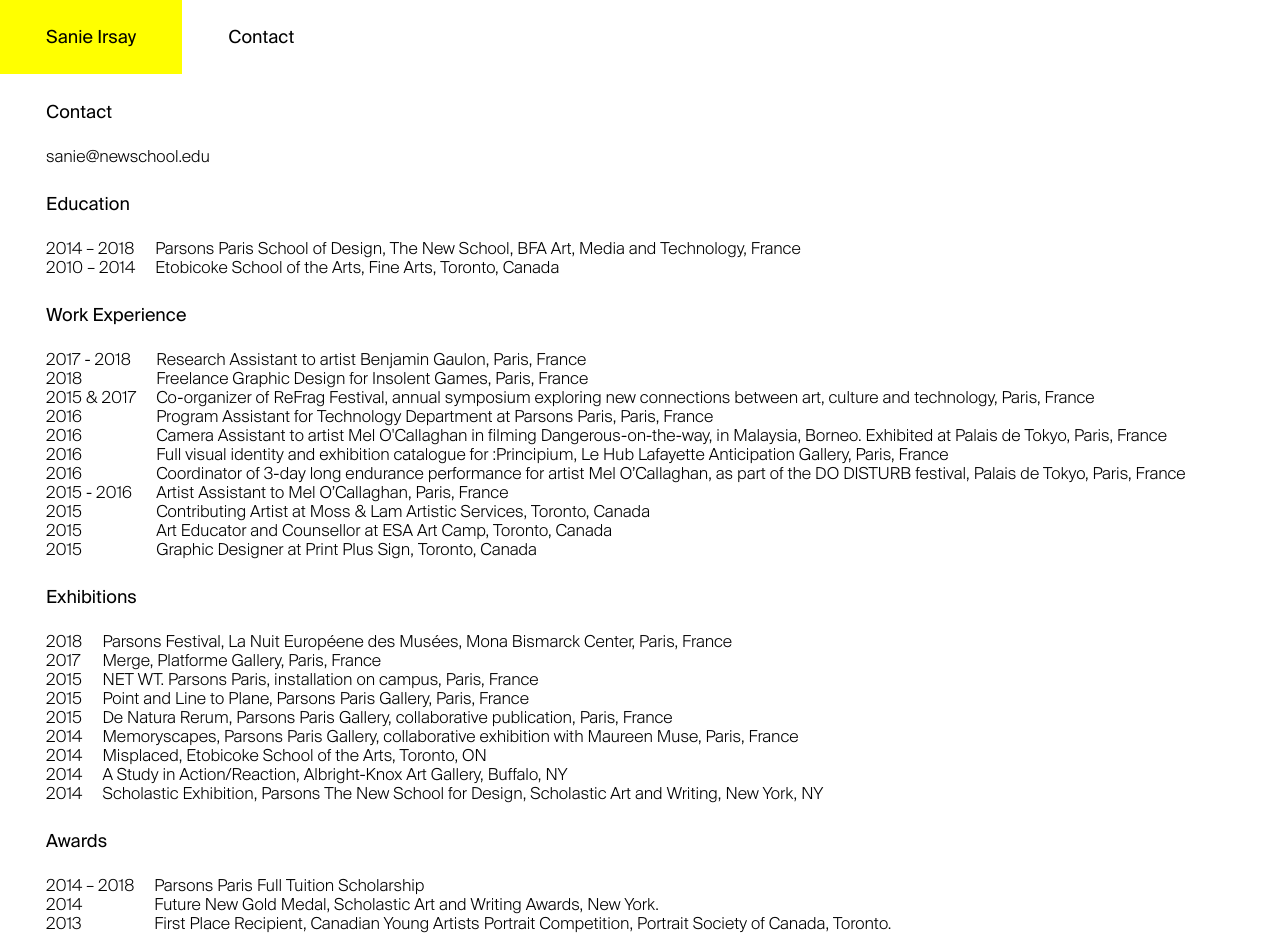
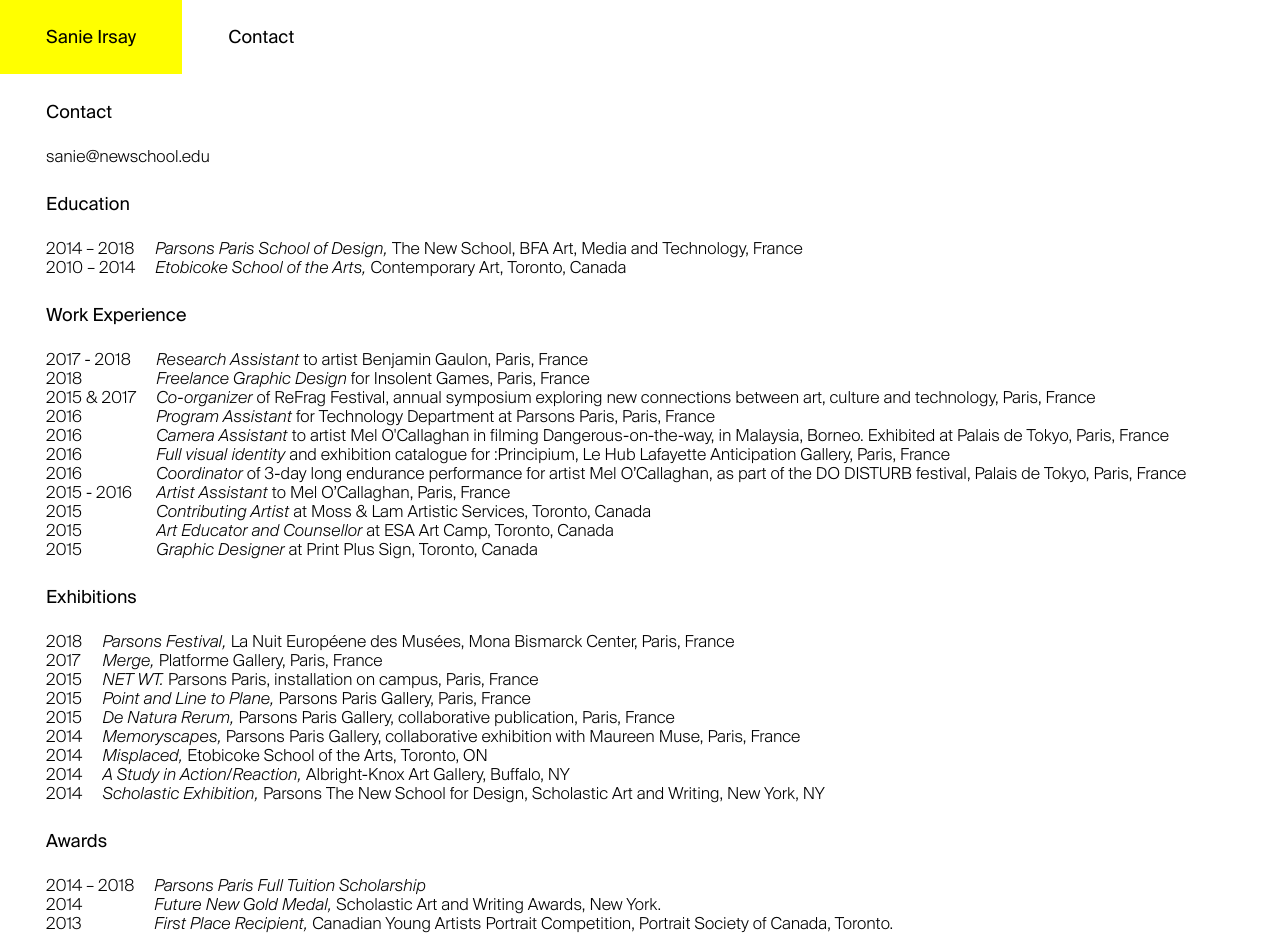
Before and after one commit to sonya-irsay/sonya-irsay.github.io, a plain HTML site: page contact.html in a window 1280 px wide. Shown: the top 937 px of the page. Drawn offline with Linux system fonts and the light colour scheme.

Commit message:
update contact to new styles

```diff
--- a/contact.html
+++ b/contact.html
@@ -16,13 +16,10 @@
   <div class="navigation">
     <a class="name" href="index.html">Sanie Irsay</a>
     <a href="contact.html">Contact</a>
-    <!-- <h6>SITE UNDER CONSTRUCTION</h6> -->
   </div>
 
 <!-- CONTACT -->
 <div class="contact">
-    <!-- <a><img src="imgs/thumbnails/natura_rerum.jpg">sanie.irsay@gmail.com</a> -->
-    <!-- <a><img src="imgs/thumbnails/field_sketchbook.jpg">sanie.irsay@gmail.com</a> -->
   <h4>Contact</h4>
   <table><td><a href="mailto:sanie@newschool.edu">sanie@newschool.edu</a></td></table><br />
   <h4>Education</h4>
@@ -30,12 +27,12 @@
     <tr>
       <td>2014 – 2018</td>
       <td>
-          Parsons Paris School of Design, The New School, BFA Art, Media and Technology, France
+        <em>Parsons Paris School of Design,</em> <a href="https://www.newschool.edu" target="_blank">The New School,</a> BFA Art, Media and Technology, France
       </td>
     </tr>
     <tr>
       <td>2010 – 2014</td>
-        <td>Etobicoke School of the Arts, Fine Arts, Toronto, Canada</td>
+      <td><a href="https://www.instagram.com/esa_contemporary_art/" target="_blank"><em>Etobicoke School of the Arts,</em></a> Contemporary Art, Toronto, Canada</td>
     </tr>
   </table><br />
 <!-- /////////////////////////////// -->
@@ -44,68 +41,68 @@
     <tr>
       <td>2017 - 2018</td>
       <td>
-          Research Assistant to artist Benjamin Gaulon, Paris, France
+        <em>Research Assistant</em> to artist <a href="http://www.recyclism.com" target="_blank">Benjamin Gaulon,</a> Paris, France
       </td>
     </tr>
     <tr>
       <td>2018</td>
       <td>
-          Freelance Graphic Design for Insolent Games, Paris, France
+        <em>Freelance Graphic Design</em> for Insolent Games, Paris, France
       </td>
     </tr>
     <tr>
       <td>2015 & 2017</td>
       <td>
-          Co-organizer of ReFrag Festival, annual symposium exploring new connections between art, culture and technology, Paris, France
+        <em>Co-organizer</em> of <a href="http://refrag.paris" target="_blank">ReFrag Festival,</a> annual symposium exploring new connections between art, culture and technology, Paris, France
       </td>
     </tr>
     <tr>
       <td>2016</td>
       <td>
-          Program Assistant for Technology Department at Parsons Paris, Paris, France
+        <em>Program Assistant</em> for Technology Department at Parsons Paris, Paris, France
       </td>
     </tr>
     <tr>
       <td>2016</td>
       <td>
-          Camera Assistant to artist Mel O'Callaghan in filming Dangerous-on-the-way, in Malaysia, Borneo. Exhibited at Palais de Tokyo, Paris, France
+        <em>Camera Assistant</em> to artist <a href="https://www.palaisdetokyo.com/en/event/mel-o-callaghan" target="_blank">Mel O'Callaghan</a> in filming Dangerous-on-the-way, in Malaysia, Borneo. Exhibited at Palais de Tokyo, Paris, France
       </td>
     </tr>
     <tr>
       <td>2016</td>
       <td>
-          Full visual identity and exhibition catalogue for :Principium, Le Hub Lafayette Anticipation Gallery, Paris, France
+        <em>Full visual identity</em> and exhibition catalogue for :Principium, Le Hub Lafayette Anticipation Gallery, Paris, France
       </td>
     </tr>
     <tr>
       <td>2016</td>
       <td>
-          Coordinator of 3-day long endurance performance for artist Mel O’Callaghan,
-as part of the DO DISTURB festival, Palais de Tokyo, Paris, France
+        <em>Coordinator</em> of 3-day long endurance performance for artist Mel O’Callaghan,
+as part of the <a href="https://www.palaisdetokyo.com/en/event/do-disturb-0" target="_blank">DO DISTURB festival,</a> Palais de Tokyo, Paris, France
       </td>
     </tr>
     <tr>
       <td>2015 - 2016</td>
       <td>
-          Artist Assistant to Mel O’Callaghan, Paris, France
+        <em>Artist Assistant</em> to <a href="http://www.melocallaghan.com/works/" target="_blank">Mel O’Callaghan,</a> Paris, France
       </td>
     </tr>
     <tr>
       <td>2015</td>
       <td>
-          Contributing Artist at Moss & Lam Artistic Services, Toronto, Canada
+        <em>Contributing Artist</em> at <a href="https://www.mossandlam.com" target="_blank">Moss & Lam Artistic Services,</a> Toronto, Canada
       </td>
     </tr>
     <tr>
       <td>2015</td>
       <td>
-          Art Educator and Counsellor at ESA Art Camp, Toronto, Canada
+        <em>Art Educator and Counsellor</em> at <a href="https://www.instagram.com/esa_contemporary_art/" target="_blank">ESA Art Camp,</a> Toronto, Canada
       </td>
     </tr>
     <tr>
       <td>2015</td>
       <td>
-          Graphic Designer at Print Plus Sign, Toronto, Canada
+        <em>Graphic Designer</em> at <a href="http://www.printplussign.ca" target="_blank">Print Plus Sign,</a> Toronto, Canada
       </td>
     </tr>
   </table><br />
@@ -115,42 +112,42 @@ as part of the DO DISTURB festival, Palais de Tokyo, Paris, France
     <tr>
       <td>2018</td>
       <td>
-          Parsons Festival, La Nuit Européene des Musées,
+        <em>Parsons Festival,</em> <a href="https://nuitdesmusees.culture.gouv.fr" target="_blank">La Nuit Européene des Musées,</a>
         Mona Bismarck Center,
         Paris, France
       </td>
     </tr>
     <tr>
       <td>2017</td>
-        <td>Merge,
-            Platforme Gallery,
+      <td><em>Merge,</em>
+          <a href="http://www.plateforme-paris.com" target="_blank">Platforme Gallery,</a>
           Paris, France
       </td>
     </tr>
     <tr>
       <td>2015</td>
-        <td>NET WT.
+      <td><em>NET WT.</em>
       Parsons Paris, installation on campus,
       Paris, France
       </td>
     </tr>
     <tr>
       <td>2015</td>
-        <td>Point and Line to Plane,
+      <td><em>Point and Line to Plane,</em>
       Parsons Paris Gallery,
       Paris, France
       </td>
     </tr>
     <tr>
       <td>2015</td>
-        <td>De Natura Rerum,
+      <td><em>De Natura Rerum,</em>
       Parsons Paris Gallery, collaborative publication,
       Paris, France
       </td>
     </tr>
     <tr>
       <td>2014</td>
-        <td>Memoryscapes,
+      <td><em>Memoryscapes,</em>
       Parsons Paris Gallery, collaborative exhibition with
       Maureen Muse,
       Paris, France
@@ -158,15 +155,15 @@ as part of the DO DISTURB festival, Palais de Tokyo, Paris, France
     </tr>
     <tr>
       <td>2014</td>
-        <td>Misplaced, Etobicoke School of the Arts, Toronto, ON</td>
+      <td><em>Misplaced,</em> Etobicoke School of the Arts, Toronto, ON</td>
     </tr>
     <tr>
       <td>2014</td>
-        <td>A Study in Action/Reaction, Albright-Knox Art Gallery, Buffalo, NY</td>
+      <td><em>A Study in Action/Reaction,</em> <a href="https://www.albrightknox.org" target="_blank">Albright-Knox Art Gallery,</a> Buffalo, NY</td>
     </tr>
     <tr>
       <td>2014</td>
-        <td>Scholastic Exhibition,
+      <td><em>Scholastic Exhibition,</em>
       Parsons The New School for Design,
       Scholastic Art and Writing,
       New York, NY
@@ -178,16 +175,16 @@ as part of the DO DISTURB festival, Palais de Tokyo, Paris, France
     <tr>
       <td>2014 – 2018</td>
       <td>
-          Parsons Paris Full Tuition Scholarship
+        <em>Parsons Paris Full Tuition Scholarship</em>
       </td>
     </tr>
     <tr>
       <td>2014</td>
-        <td>Future New Gold Medal, Scholastic Art and Writing Awards, New York.</td>
+      <td><em>Future New Gold Medal,</em> Scholastic Art and Writing Awards, New York.</td>
     </tr>
     <tr>
       <td>2013</td>
-        <td>First Place Recipient, Canadian Young Artists Portrait Competition, Portrait Society of Canada, Toronto.</td>
+      <td><em>First Place Recipient,</em> Canadian Young Artists Portrait Competition, Portrait Society of Canada, Toronto.</td>
     </tr>
   </table>
 
```
Lines whose indentation alone changed are shown as unchanged.
